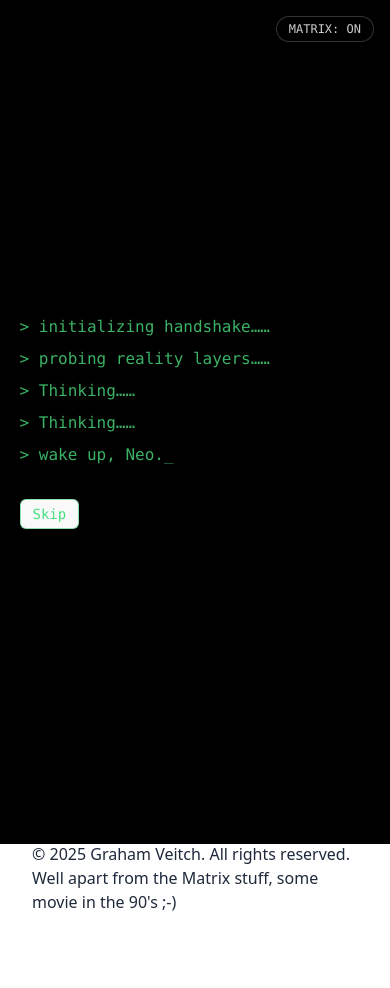
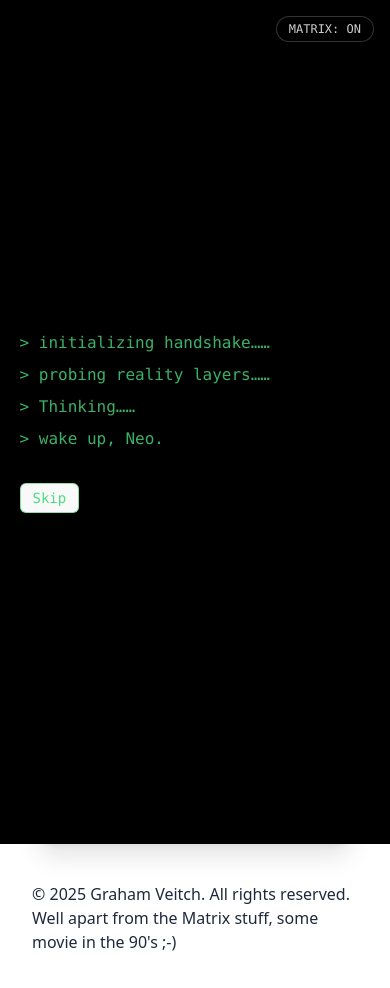
Before and after one commit to gveitch1972/gv-landing-page, a React (Vite) app: page / in a window 390 px wide. Shown: the top 988 px of the page. Built offline with nearby package versions, Linux system fonts and the light colour scheme.

Commit message:
Stable update: Fixed skew on mobile LS

```diff
--- a/src/App.tsx
+++ b/src/App.tsx
@@ -59,7 +59,7 @@ export default function LandingPage() {
       	<MatrixRain />
 	<TerminalIntro />
 	<ThemeToggle />
-      <div className="app-wrap w-screen min-h-screen flex items-center -mt-10 justify-center bg-gradient-to-br from-slate-50 to-slate-1000 px-4 relative z-10">
+      <div className="app-wrap w-screen min-h-screen flex items-center justify-center bg-gradient-to-br from-slate-50 to-slate-1000 px-4 relative z-10">
       <main className="relative w-full max-w-lg mx-auto px-4 py-20">
         <motion.section
           initial={{ opacity: 0, y: 20 }}
--- a/src/components/TerminalIntro.tsx
+++ b/src/components/TerminalIntro.tsx
@@ -4,7 +4,6 @@ import { motion, AnimatePresence } from "framer-motion";
 const LINES = [
   "> initializing handshake……",
   "> probing reality layers……",
-  "> Thinking……",
   "> Thinking……",
   "> wake up, Neo.",
 ];
--- a/src/index.css
+++ b/src/index.css
@@ -32,8 +32,6 @@ html, body, #root {
 
 body {
   margin: 0;
-  display: flex;
-  place-items: center;
   min-width: 320px;
   min-height: 100vh;
 }
```
